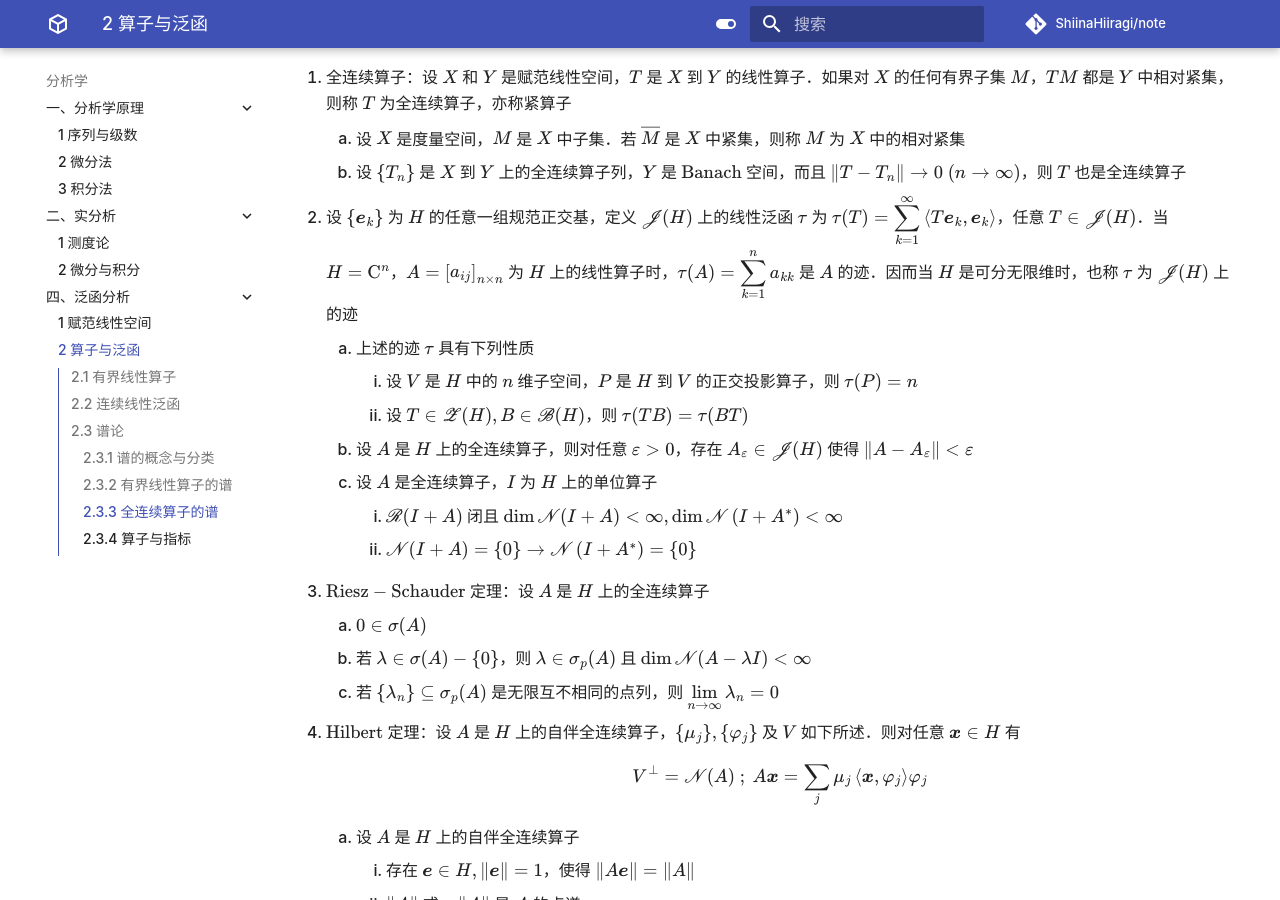
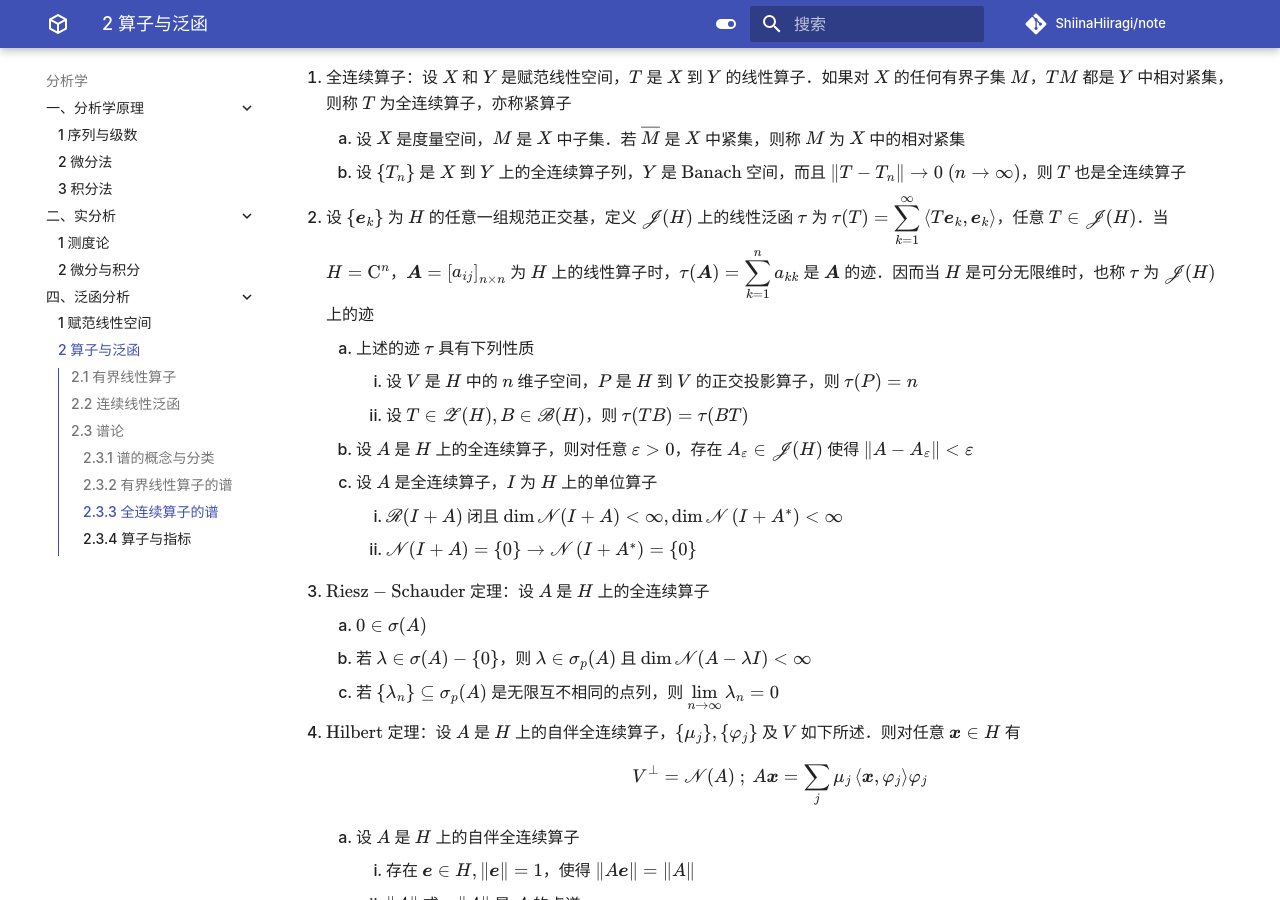
Before and after one commit to ShiinaHiiragi/note, an MkDocs documentation site: the page built from docs/anly/func/op.md, in a window 1280 px wide and 900 px high, scrolled down 2814 px. Built offline with MkDocs 1.6.1 and Material for MkDocs 9.7.7, drawn with Linux system fonts in a browser that asks for light colours; comment, search, counter and statistics services are not loaded.

Commit message:
boldsymbol A

```diff
--- a/docs/anly/func/op.md
+++ b/docs/anly/func/op.md
@@ -84,7 +84,7 @@
 1. 全连续算子：设 $X$ 和 $Y$ 是赋范线性空间，$T$ 是 $X$ 到 $Y$ 的线性算子．如果对 $X$ 的任何有界子集 $M$，$T M$ 都是 $Y$ 中相对紧集，则称 $T$ 为全连续算子，亦称紧算子
     1. 设 $X$ 是度量空间，$M$ 是 $X$ 中子集．若 $\overline{M}$ 是 $X$ 中紧集，则称 $M$ 为 $X$ 中的相对紧集
     2. 设 $\left\{T_{n}\right\}$ 是 $X$ 到 $Y$ 上的全连续算子列，$Y$ 是 $\text{Banach}$ 空间，而且 $\left\|T-T_{n}\right\| \rightarrow 0 \ (n \rightarrow \infty)$，则 $T$ 也是全连续算子
-2. 设 $\left\{\boldsymbol{e}_{k}\right\}$ 为 $H$ 的任意一组规范正交基，定义 $\mathscr{J}(H)$ 上的线性泛函 $\tau$ 为 ${\displaystyle \tau(T)=\sum_{k=1}^{\infty}\left\langle T \boldsymbol{e}_{k}, \boldsymbol{e}_{k}\right\rangle}$，任意 $T \in \mathscr{J}(H)$．当 $H=\mathrm{C}^{n}$，$A=\begin{bmatrix} a_{i j} \\ \end{bmatrix}_{n \times n}$ 为 $H$ 上的线性算子时，${\displaystyle \tau(A)=\sum_{k=1}^{n} a_{k k}}$ 是 $A$ 的迹．因而当 $H$ 是可分无限维时，也称 $\tau$ 为 $\mathscr{J}(H)$ 上的迹
+2. 设 $\left\{\boldsymbol{e}_{k}\right\}$ 为 $H$ 的任意一组规范正交基，定义 $\mathscr{J}(H)$ 上的线性泛函 $\tau$ 为 ${\displaystyle \tau(T)=\sum_{k=1}^{\infty}\left\langle T \boldsymbol{e}_{k}, \boldsymbol{e}_{k}\right\rangle}$，任意 $T \in \mathscr{J}(H)$．当 $H=\mathrm{C}^{n}$，$\boldsymbol{A}=\begin{bmatrix} a_{i j} \\ \end{bmatrix}_{n \times n}$ 为 $H$ 上的线性算子时，${\displaystyle \tau(\boldsymbol{A})=\sum_{k=1}^{n} a_{k k}}$ 是 $\boldsymbol{A}$ 的迹．因而当 $H$ 是可分无限维时，也称 $\tau$ 为 $\mathscr{J}(H)$ 上的迹
     1. 上述的迹 $\tau$ 具有下列性质
         1. 设 $V$ 是 $H$ 中的 $n$ 维子空间，$P$ 是 $H$ 到 $V$ 的正交投影算子，则 $\tau(P)=n$
         2. 设 $T \in \mathscr{Z}(H), B \in \mathscr{B}(H)$，则 $\tau(T B)=\tau(B T)$
```
